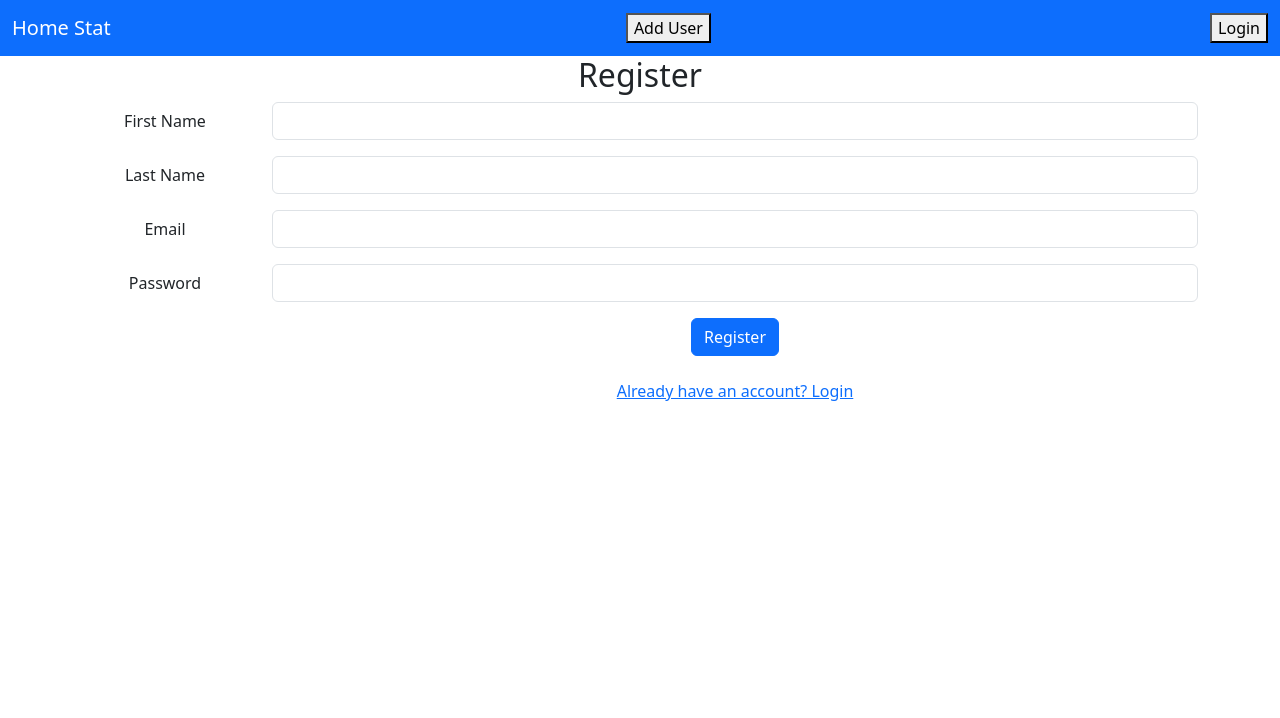
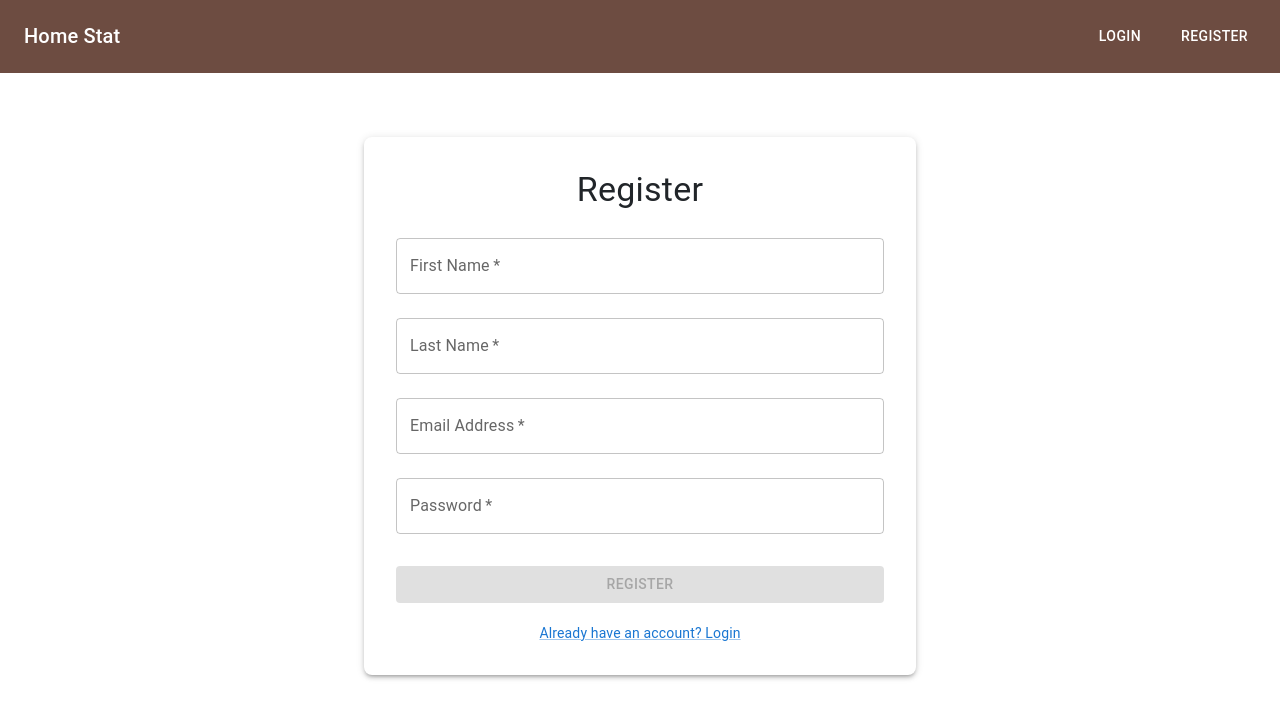
Before and after one commit to skni-kod/Home-Stat-Frontend, a React (Create React App) app: page /register in a window 1280 px wide. Shown: the top 718 px of the page. Built offline with nearby package versions, Linux system fonts and the light colour scheme.

Commit message:
Modified Navbar, Login and Register with MUI components

```diff
--- a/package.json
+++ b/package.json
@@ -3,6 +3,10 @@
   "version": "0.1.0",
   "private": true,
   "dependencies": {
+    "@emotion/react": "^11.14.0",
+    "@emotion/styled": "^11.14.0",
+    "@mui/icons-material": "^6.4.4",
+    "@mui/material": "^6.4.4",
     "@testing-library/jest-dom": "^5.17.0",
     "@testing-library/react": "^13.4.0",
     "@testing-library/user-event": "^13.5.0",
--- a/src/assets/Navbar.js
+++ b/src/assets/Navbar.js
@@ -1,37 +1,150 @@
 import React from "react";
-import {useNavigate} from "react-router-dom";
-import {useRedirect} from "../navigation/RedirectHandlers";
+import AppBar from "@mui/material/AppBar";
+import Box from "@mui/material/Box";
+import Toolbar from "@mui/material/Toolbar";
+import IconButton from "@mui/material/IconButton";
+import Typography from "@mui/material/Typography";
+import Menu from "@mui/material/Menu";
+import Container from "@mui/material/Container";
+import Button from "@mui/material/Button";
+import MenuItem from "@mui/material/MenuItem";
+import MenuIcon from "@mui/icons-material/Menu";
+import { useRedirect } from "../navigation/RedirectHandlers";
 
 export default function Navbar() {
-    const handleRedirectToRegister = useRedirect('/register');
-    const handleRedirectToLogin = useRedirect('/login');
-    const handleRedirectToHome = useRedirect('/');
+    const handleRedirectToRegister = useRedirect("/register");
+    const handleRedirectToLogin = useRedirect("/login");
+    const handleRedirectToHome = useRedirect("/");
+
+    const [anchorElNav, setAnchorElNav] = React.useState(null);
+
+    const handleOpenNavMenu = (event) => {
+        setAnchorElNav(event.currentTarget);
+    };
+
+    const handleCloseNavMenu = () => {
+        setAnchorElNav(null);
+    };
+
     return (
-        <div>
-            <nav className="navbar navbar-expand-lg navbar-dark bg-primary">
-                <div className="container-fluid">
-                    <a className="navbar-brand" href="" onClick={handleRedirectToHome}>
+        <AppBar
+            position="static"
+            sx={{
+                backgroundColor: "var(--primary-bg)",
+                width: "100%",
+                boxShadow: "none",
+            }}
+        >
+            <Container maxWidth="xl" sx={{ padding: "0 20px" }}> {/* Prevents sticking out */}
+                <Toolbar disableGutters>
+                    {/* Desktop Logo/Title */}
+                    <Typography
+                        variant="h6"
+                        noWrap
+                        component="div"
+                        sx={{
+                            cursor: "pointer",
+                            "&:hover": { color: "var(--hover-title)" },
+                        }}
+                        onClick={handleRedirectToHome}
+                    >
                         Home Stat
-                    </a>
-                    <button
-                        className="navbar-toggler"
-                        type="button"
-                        data-toggle="collapse"
-                        data-target="#navbarSupportedContent"
-                        aria-controls="navbarSupportedContent"
-                        aria-expanded="false"
-                        aria-label="Toggle navigation"
-                    >
-                        <span className="navbar-toggler-icon"></span>
-                    </button>
-                    <button onClick={handleRedirectToRegister}>
-                        Add User
-                    </button>
-                    <button onClick={handleRedirectToLogin}>
-                        Login
-                    </button>
-                </div>
-            </nav>
-        </div>
-    )
+                    </Typography>
+
+                    {/* Push buttons to the right */}
+                    <Box sx={{ ml: "auto", display: { xs: "none", md: "flex" }, gap: 2 }}>
+                        <Button
+                            onClick={handleRedirectToLogin}
+                            sx={{
+                                my: 2,
+                                color: "white",
+                                backgroundColor: "transparent", // New distinct color
+                                padding: "8px 16px",
+                                borderRadius: "8px",
+                                "&:hover": {
+                                    backgroundColor: "rgba(255, 255, 255, 0.2)", // Darker shade for hover
+                                },
+                            }}
+                        >
+                            Login
+                        </Button>
+                        <Button
+                            onClick={handleRedirectToRegister}
+                            sx={{
+                                my: 2,
+                                color: "white",
+                                backgroundColor: "var(--accent-color)",
+                                "&:hover": {
+                                    backgroundColor: "#E3A02D",
+                                },
+                            }}
+                        >
+                            Register
+                        </Button>
+                    </Box>
+
+                    {/* Mobile Menu Icon */}
+                    <Box sx={{ display: { xs: "flex", md: "none" }, ml: "auto" }}>
+                        <IconButton
+                            size="large"
+                            aria-label="navigation menu"
+                            aria-controls="menu-appbar"
+                            aria-haspopup="true"
+                            onClick={handleOpenNavMenu}
+                            color="inherit"
+                            sx={{
+                                "&:hover": {
+                                    backgroundColor: "rgba(255, 235, 205, 0.2)",
+                                },
+                            }}
+                        >
+                            <MenuIcon />
+                        </IconButton>
+                        <Menu
+                            id="menu-appbar"
+                            anchorEl={anchorElNav}
+                            anchorOrigin={{
+                                vertical: "bottom",
+                                horizontal: "left",
+                            }}
+                            keepMounted
+                            transformOrigin={{
+                                vertical: "top",
+                                horizontal: "left",
+                            }}
+                            open={Boolean(anchorElNav)}
+                            onClose={handleCloseNavMenu}
+                        >
+                            <MenuItem
+                                onClick={() => {
+                                    handleRedirectToRegister();
+                                    handleCloseNavMenu();
+                                }}
+                                sx={{
+                                    "&:hover": {
+                                        backgroundColor: "#FFF8E1", // Light warm off-white
+                                    },
+                                }}
+                            >
+                                <Typography textAlign="center">Add User</Typography>
+                            </MenuItem>
+                            <MenuItem
+                                onClick={() => {
+                                    handleRedirectToLogin();
+                                    handleCloseNavMenu();
+                                }}
+                                sx={{
+                                    "&:hover": {
+                                        backgroundColor: "#FFF8E1",
+                                    },
+                                }}
+                            >
+                                <Typography textAlign="center">Login</Typography>
+                            </MenuItem>
+                        </Menu>
+                    </Box>
+                </Toolbar>
+            </Container>
+        </AppBar>
+    );
 }
--- a/src/context/UserContext.js
+++ b/src/context/UserContext.js
@@ -1,9 +1,7 @@
 import React, { createContext, useState, useContext } from 'react';
 
-// Create the context
 const UserContext = createContext();
 
-// Custom hook to use the user context
 export const useUser = () => {
     return useContext(UserContext);
 };
--- a/src/index.css
+++ b/src/index.css
@@ -1,13 +1,20 @@
+:root {
+  --primary-bg: #6D4C41;
+  --hover-title: #FBC02D;
+  --button-hover: rgba(255, 235, 205, 0.2);
+  --menu-hover: #FFF8E1;
+}
+
 body {
   margin: 0;
   font-family: -apple-system, BlinkMacSystemFont, 'Segoe UI', 'Roboto', 'Oxygen',
-    'Ubuntu', 'Cantarell', 'Fira Sans', 'Droid Sans', 'Helvetica Neue',
-    sans-serif;
+  'Ubuntu', 'Cantarell', 'Fira Sans', 'Droid Sans', 'Helvetica Neue',
+  sans-serif;
   -webkit-font-smoothing: antialiased;
   -moz-osx-font-smoothing: grayscale;
 }
 
 code {
   font-family: source-code-pro, Menlo, Monaco, Consolas, 'Courier New',
-    monospace;
+  monospace;
 }
--- a/src/navigation/RedirectHandlers.js
+++ b/src/navigation/RedirectHandlers.js
@@ -1,4 +1,3 @@
-// redirectHandlers.js
 import { useNavigate } from "react-router-dom";
 
 export const useRedirect = (path) => {
--- a/src/pages/Login.js
+++ b/src/pages/Login.js
@@ -1,100 +1,128 @@
 import React, { useState } from 'react';
+import { Container, Box, Typography, TextField, Button, Link, Alert } from '@mui/material';
 import { useRedirect } from '../navigation/RedirectHandlers';
-import { useUser } from '../context/UserContext'; // Import the context
+import { useUser } from '../context/UserContext';
 
 export default function Login() {
-    const { loginUser } = useUser(); // Get the loginUser function from context
+    const { loginUser } = useUser();
     const handleRedirectToRegister = useRedirect('/register');
     const handleRedirectToProfile = useRedirect('/profile');
 
-    // Initialize state for form fields
     const [formData, setFormData] = useState({
         email: '',
-        password: ''
+        password: '',
     });
+    const [error, setError] = useState('');
 
-    // Handle form input change
     const handleChange = (e) => {
         const { name, value } = e.target;
         setFormData((prevData) => ({
             ...prevData,
-            [name]: value
+            [name]: value,
         }));
     };
 
-    // Handle form submission
-    const handleSubmit = (e) => {
+    const handleSubmit = async (e) => {
         e.preventDefault();
+        setError('');
 
-        // Simulate a successful login with the entered email
-        const loggedInUser = {
-            email: formData.email,
-            name: 'John Doe',  //TODO: get user's name from database (findByEmail)
-        };
+        if (!formData.email || !formData.password) {
+            setError('Both email and password are required.');
+            return;
+        }
 
-        // Update the user data in context
-        loginUser(loggedInUser);
+        try {
+            // TODO: Replace with login endpoint when it's made on backend
+            const response = await fetch('http://localhost:1111/login', {
+                method: 'POST',
+                headers: { 'Content-Type': 'application/json' },
+                body: JSON.stringify(formData),
+            });
 
-        // Simulate redirect to profile
+            if (!response.ok) {
+                setError('Invalid credentials. Please try again.');
+                return;
+            }
+
+            const userData = await response.json();
+            loginUser(userData);
             handleRedirectToProfile();
+        } catch (err) {
+            console.error('Login error:', err);
+            setError('An unexpected error occurred. Please try again later.');
+        }
     };
 
     return (
-        <div className="container">
-            <h2>Login</h2>
-            <form onSubmit={handleSubmit}>
-                {/* Email */}
-                <div className="mb-3 row">
-                    <label htmlFor="inputEmail" className="col-sm-2 col-form-label">Email</label>
-                    <div className="col-sm-10">
-                        <input
-                            type="email"
-                            className="form-control"
-                            id="inputEmail"
+        <Container maxWidth="sm">
+            <Box
+                sx={{
+                    marginTop: 8,
+                    padding: 4,
+                    backgroundColor: 'background.paper',
+                    boxShadow: 3,
+                    borderRadius: 2,
+                }}
+            >
+                <Typography variant="h4" component="h1" align="center" gutterBottom>
+                    Login
+                </Typography>
+
+                {error && (
+                    <Alert severity="error" sx={{ mb: 2 }}>
+                        {error}
+                    </Alert>
+                )}
+
+                <Box component="form" onSubmit={handleSubmit} noValidate sx={{ mt: 1 }}>
+                    <TextField
+                        margin="normal"
+                        fullWidth
+                        id="email"
+                        label="Email Address"
                         name="email"
+                        autoComplete="email"
+                        autoFocus
                         value={formData.email}
                         onChange={handleChange}
                         required
                     />
-                    </div>
-                </div>
-
-                {/* Password */}
-                <div className="mb-3 row">
-                    <label htmlFor="inputPassword" className="col-sm-2 col-form-label">Password</label>
-                    <div className="col-sm-10">
-                        <input
+                    <TextField
+                        margin="normal"
+                        fullWidth
+                        name="password"
+                        label="Password"
                         type="password"
-                            className="form-control"
-                            id="inputPassword"
-                            name="password"
+                        id="password"
+                        autoComplete="current-password"
                         value={formData.password}
                         onChange={handleChange}
                         required
                     />
-                    </div>
-                </div>
-
-                {/* Login Button */}
-                <div className="mb-3 row">
-                    <div className="col-sm-10 offset-sm-2">
-                        <button type="submit" className="btn btn-primary">Login</button>
-                    </div>
-                </div>
-            </form>
-
-            {/* Redirect to Register Button */}
-            <div className="mb-3 row">
-                <div className="col-sm-10 offset-sm-2">
-                    <button
-                        type="button"
-                        className="btn btn-link"
-                        onClick={handleRedirectToRegister}
+                    <Button
+                        type="submit"
+                        fullWidth
+                        variant="contained"
+                        sx={{
+                            mt: 3,
+                            mb: 2,
+                            backgroundColor: '#6D4C41',
+                            color: '#fff',
+                            '&:hover': {
+                                backgroundColor: '#5C4033',
+                            },
+                        }}
+                        disabled={!formData.email || !formData.password} // Disable button when fields are empty
                     >
+                        Login
+                    </Button>
+                    <Box textAlign="center">
+                        <Link component="button" variant="body2" onClick={handleRedirectToRegister}>
                             Don't have an account? Register
-                    </button>
-                </div>
-            </div>
-        </div>
+                        </Link>
+                    </Box>
+                </Box>
+            </Box>
+        </Container>
     );
 }
--- a/src/pages/Profile.js
+++ b/src/pages/Profile.js
@@ -1,8 +1,8 @@
 import React from "react";
-import { useUser } from "../context/UserContext"; // Import the context
+import { useUser } from "../context/UserContext";
 
 export default function Profile() {
-    const { user } = useUser(); // Access user data from context
+    const { user } = useUser();
 
     if (!user) {
         return <div className="container">Please log in to view your profile.</div>;
--- a/src/pages/Register.js
+++ b/src/pages/Register.js
@@ -1,29 +1,29 @@
 import React, { useState } from 'react';
 import axios from 'axios';
+import { Container, Box, Typography, TextField, Button, Link, Alert } from '@mui/material';
 import { useRedirect } from "../navigation/RedirectHandlers";
 
 export default function Register() {
     const handleRedirectToLogin = useRedirect('/Login');
     const handleRedirectToProfile = useRedirect('/Profile');
 
-    // Initialize state for form fields
     const [formData, setFormData] = useState({
         firstName: "",
         lastName: "",
         email: "",
         password: "",
-        role: "USER" // Static role
+        role: "USER", // Static role
     });
 
-    const [formError, setFormError] = useState(null); // To store form validation error messages
-    const [isSubmitting, setIsSubmitting] = useState(false); // To show a loading indicator while submitting
+    const [formError, setFormError] = useState(null);
+    const [isSubmitting, setIsSubmitting] = useState(false);
 
     // Handle form input change
     const handleChange = (e) => {
         const { name, value } = e.target;
         setFormData((prevData) => ({
             ...prevData,
-            [name]: value
+            [name]: value,
         }));
     };
 
@@ -34,141 +34,123 @@ export default function Register() {
             setFormError("All fields are required!");
             return false;
         }
-        setFormError(null); // Clear error if validation passes
+        setFormError(null);
         return true;
     };
 
     // Handle form submission
     const handleSubmit = async (e) => {
         e.preventDefault();
-
-        // Validate the form before proceeding
         if (validateForm()) {
             try {
-                setIsSubmitting(true); // Set submitting state to true
+                setIsSubmitting(true);
                 // Send form data to the backend API
                 const response = await axios.post('http://localhost:1111/register', formData, {
                     headers: {
-                        'Content-Type': 'application/json', // Ensure that the content type is set to JSON
-                    }
+                        'Content-Type': 'application/json',
+                    },
                 });
-
                 console.log('Response from server:', response.data);
-
-                // Redirect to the profile page after successful form submission
+                // Redirect to the profile page after successful registration
                 handleRedirectToProfile();
-
             } catch (error) {
                 console.error('Error during form submission:', error);
                 setFormError('An error occurred while submitting the form. Please try again.');
             } finally {
-                setIsSubmitting(false); // Set submitting state back to false
+                setIsSubmitting(false);
             }
         }
     };
 
     return (
-        <div className="container">
-            <h2>Register</h2>
-            <form onSubmit={handleSubmit}>
-                {/* First Name */}
-                <div className="mb-3 row">
-                    <label htmlFor="inputFirstName" className="col-sm-2 col-form-label">First Name</label>
-                    <div className="col-sm-10">
-                        <input
-                            type="text"
-                            className="form-control"
-                            id="inputFirstName"
+        <Container maxWidth="sm">
+            <Box
+                sx={{
+                    marginTop: 8,
+                    padding: 4,
+                    backgroundColor: 'background.paper',
+                    boxShadow: 3,
+                    borderRadius: 2,
+                }}
+            >
+                <Typography variant="h4" component="h1" align="center" gutterBottom>
+                    Register
+                </Typography>
+                <Box component="form" onSubmit={handleSubmit} noValidate sx={{ mt: 1 }}>
+                    <TextField
+                        margin="normal"
+                        fullWidth
+                        id="firstName"
+                        label="First Name"
                         name="firstName"
                         value={formData.firstName}
                         onChange={handleChange}
                         required
                     />
-                    </div>
-                </div>
-
-                {/* Last Name */}
-                <div className="mb-3 row">
-                    <label htmlFor="inputLastName" className="col-sm-2 col-form-label">Last Name</label>
-                    <div className="col-sm-10">
-                        <input
-                            type="text"
-                            className="form-control"
-                            id="inputLastName"
+                    <TextField
+                        margin="normal"
+                        fullWidth
+                        id="lastName"
+                        label="Last Name"
                         name="lastName"
                         value={formData.lastName}
                         onChange={handleChange}
                         required
                     />
-                    </div>
-                </div>
-
-                {/* Email */}
-                <div className="mb-3 row">
-                    <label htmlFor="inputEmail" className="col-sm-2 col-form-label">Email</label>
-                    <div className="col-sm-10">
-                        <input
+                    <TextField
+                        margin="normal"
+                        fullWidth
+                        id="email"
+                        label="Email Address"
+                        name="email"
                         type="email"
-                            className="form-control"
-                            id="inputEmail"
-                            name="email"
                         value={formData.email}
                         onChange={handleChange}
                         required
                     />
-                    </div>
-                </div>
-
-                {/* Password */}
-                <div className="mb-3 row">
-                    <label htmlFor="inputPassword" className="col-sm-2 col-form-label">Password</label>
-                    <div className="col-sm-10">
-                        <input
+                    <TextField
+                        margin="normal"
+                        fullWidth
+                        id="password"
+                        label="Password"
+                        name="password"
                         type="password"
-                            className="form-control"
-                            id="inputPassword"
-                            name="password"
                         value={formData.password}
                         onChange={handleChange}
                         required
                     />
-                    </div>
-                </div>
 
-
-                {/* Error Message */}
                     {formError && (
-                    <div className="alert alert-danger" role="alert">
+                        <Alert severity="error" sx={{ mt: 2 }}>
                             {formError}
-                    </div>
+                        </Alert>
                     )}
 
-                {/* Submit Button */}
-                <div className="mb-3 row">
-                    <div className="col-sm-10 offset-sm-2">
-                        <button
+                    <Button
                         type="submit"
-                            className="btn btn-primary"
-                            disabled={isSubmitting}
+                        fullWidth
+                        variant="contained"
+                        sx={{
+                            mt: 3,
+                            mb: 2,
+                            backgroundColor: '#6D4C41',
+                            color: '#fff',
+                            '&:hover': {
+                                backgroundColor: '#5C4033',
+                            },
+                        }}
+                        disabled={!formData.email || !formData.password} // Disable button when fields are empty
                     >
                         {isSubmitting ? 'Submitting...' : 'Register'}
-                        </button>
-                    </div>
-                </div>
-            </form>
+                    </Button>
 
-            {/* Redirect to Login button */}
-            <div className="mb-3 row">
-                <div className="col-sm-10 offset-sm-2">
-                    <button
-                        type="button"
-                        className="btn btn-link"
-                        onClick={handleRedirectToLogin}
-                    >
+                    <Box textAlign="center">
+                        <Link component="button" variant="body2" onClick={handleRedirectToLogin}>
                             Already have an account? Login
-                    </button>
-                </div>
-            </div>
-        </div>
+                        </Link>
+                    </Box>
+                </Box>
+            </Box>
+        </Container>
     );
 }
```
Also changed, not shown: 1 other file (tests, documents, lock files or other folders). Lines whose indentation alone changed are shown as unchanged.
